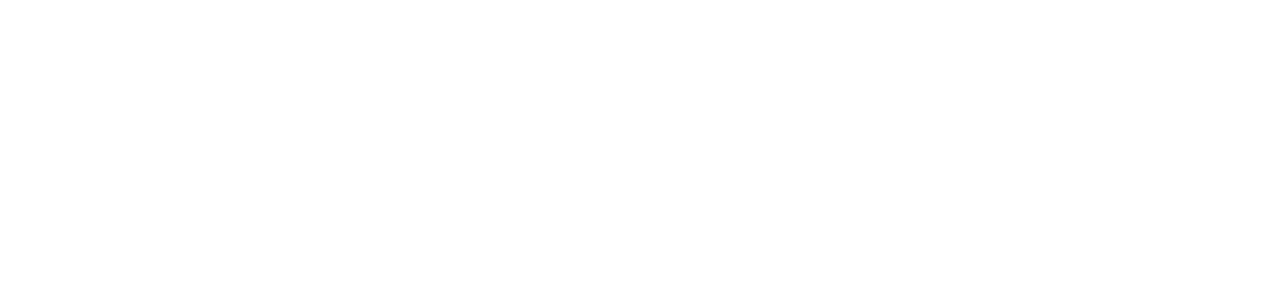
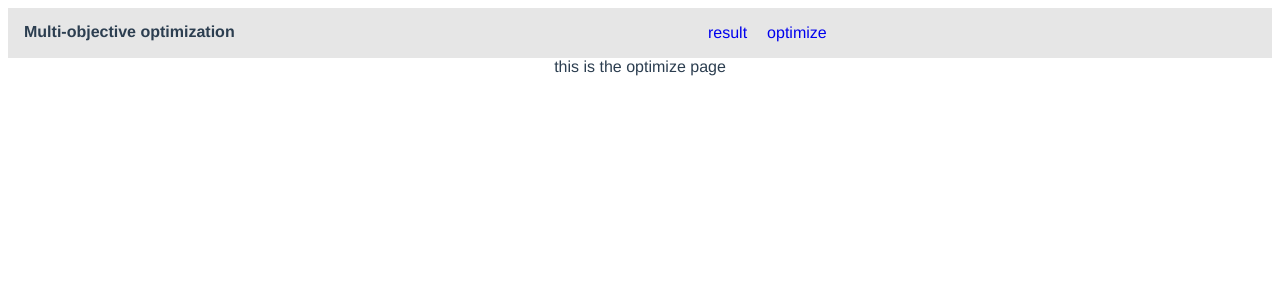
Before and after one commit to SunShinewyf/vue-webpack, a Vue app: page /#/optimize in a window 1280 px wide. Shown: the top 300 px of the page. Built offline with nearby package versions, Linux system fonts and the light colour scheme.

Commit message:
add the optimize page and complete the vue-route

```diff
--- a/src/App.vue
+++ b/src/App.vue
@@ -17,6 +17,5 @@
   -moz-osx-font-smoothing: grayscale;
   text-align: center;
   color: #2c3e50;
-  margin-top: 60px;
 }
 </style>
--- /dev/null
+++ b/src/components/Optimize.vue
@@ -0,0 +1,25 @@
+<template>
+  <div class="optimize">
+     <app-header></app-header>
+     <span>{{msg}}</span>
+  </div>
+</template>
+
+<script>
+import appHeader from './appHeader.vue'
+export default {
+  name: 'optimize',
+  components: {
+    appHeader
+  },
+  data () {
+    return {
+      msg: 'this is the optimize page'
+    }
+  }
+}
+</script>
+
+<!-- Add "scoped" attribute to limit CSS to this component only -->
+<style scoped>
+</style>
--- a/src/components/appHeader.vue
+++ b/src/components/appHeader.vue
@@ -4,7 +4,7 @@
        <span class="nav-title">{{title}}</span>
          <ul class="navBtn">
           <li v-for="item in navItems">
-            <a href="">{{item.name}}</a>
+            <a v-bind:href="item.href">{{item.name}}</a>
           </li>
          </ul>
        </nav>
@@ -17,8 +17,8 @@
       return {
         title: 'Multi-objective optimization',
         navItems: [
-            { name: 'result'},
-            { name: 'optimize'}
+            { name: 'result',href:'#/result'},
+            { name: 'optimize',href:'#/optimize'}
         ]
       }
     }
@@ -34,12 +34,17 @@
      color: inherit;
      line-height: 1;
      float: left;
-     padding:0rem 1rem;
+     padding: 1rem;
    }
   .navBtn{
     display: inline-block;
+    margin-left:-3rem;
    }
   .navBtn li{
     display: inline-block;
+    padding-left: 20px;
+   }
+   .navBtn li a{
+      text-decoration: none;
    }
 </style>
--- a/src/router/index.js
+++ b/src/router/index.js
@@ -1,6 +1,7 @@
 import Vue from 'vue'
 import Router from 'vue-router'
 import App from '@/components/App'
+import Optimize from '@/components/Optimize'
 
 Vue.use(Router)
 
@@ -10,6 +11,11 @@
       path: '/',
       name: 'app',
       component: App
+    },
+    {
+      path:'/optimize',
+      name:'optimize',
+      component: Optimize
     }
   ]
 })
```
